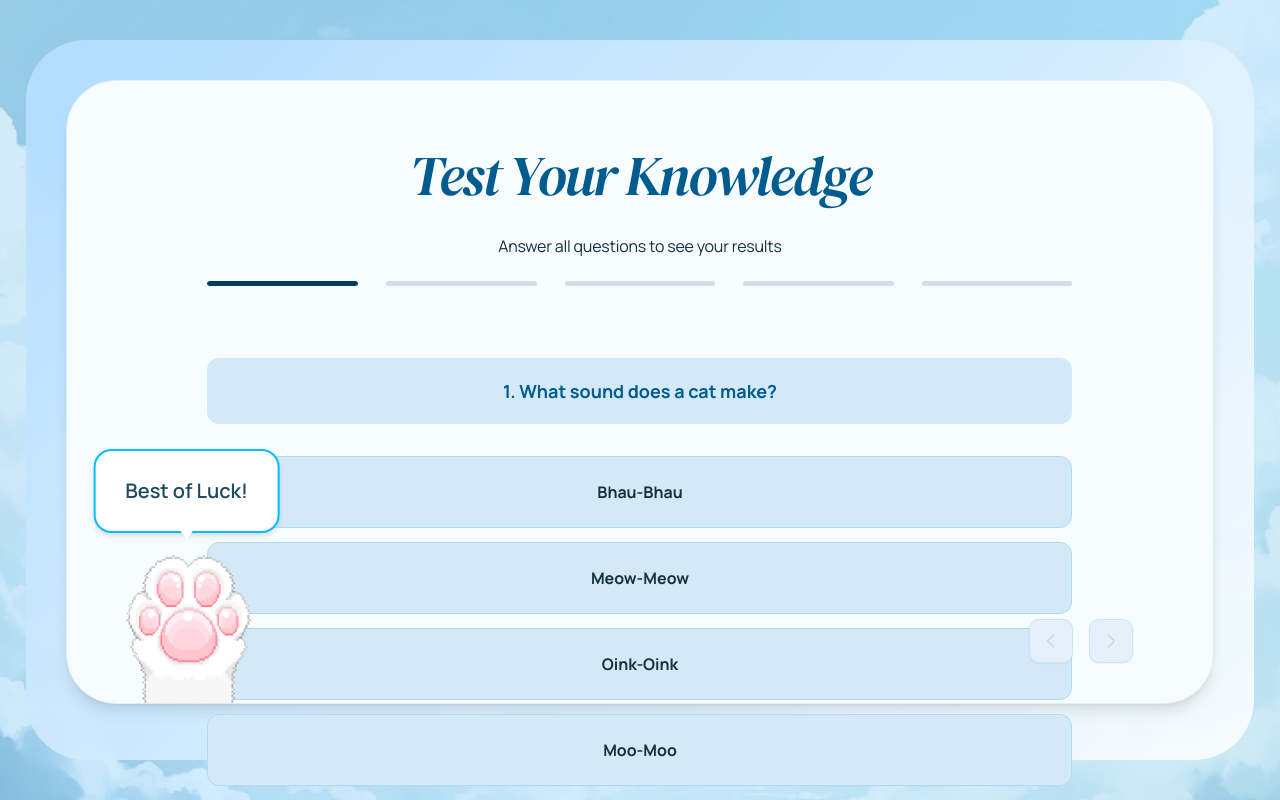
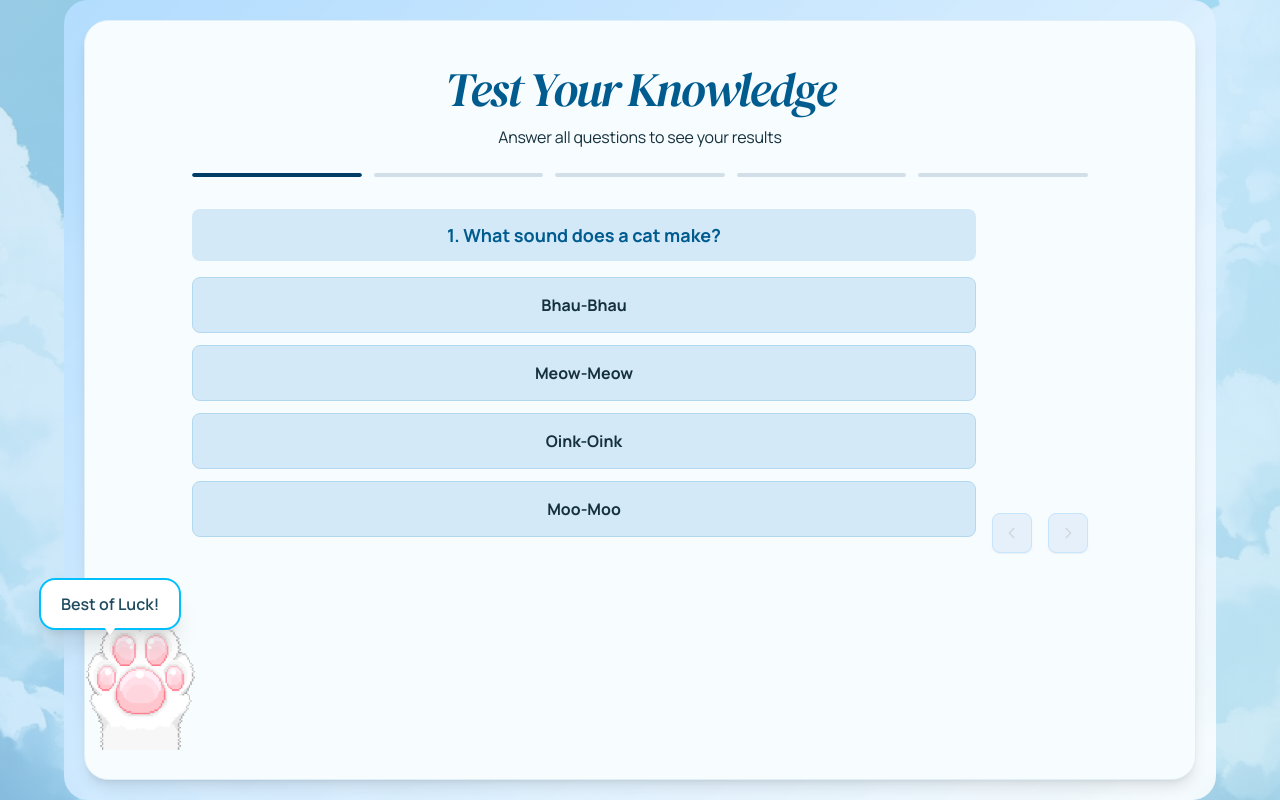
Before and after one commit to Bhubesh04/Wedding-Company, a React (Vite) app: page / in a window 1280 px wide. Built offline with nearby package versions, Linux system fonts and the light colour scheme.

Commit message:
view UI issue is fixed

```diff
--- a/src/components/Layout/PageLayout.tsx
+++ b/src/components/Layout/PageLayout.tsx
@@ -6,12 +6,12 @@ interface PageLayoutProps {
 
 export const PageLayout = ({ children }: PageLayoutProps) => {
   return (
-    <main className="relative w-screen h-screen overflow-hidden flex items-center justify-center">
+    <main className="relative w-full h-screen flex items-center justify-center overflow-hidden">
       <div className="quiz-background" />
       <div className="quiz-gradient-overlay" />
 
       <div
-        className="relative mx-auto w-[96vw] h-[90vh] max-w-[1542px] max-h-[856px] rounded-[60px]"
+        className="relative w-full h-full max-w-6xl rounded-3xl sm:rounded-4xl md:rounded-5xl p-3 sm:p-4 md:p-5 flex flex-col"
         style={{
           background:
             'linear-gradient(135deg, rgba(180, 221, 255, 0.95) 0%, rgba(255, 255, 255, 0.85) 100%)',
@@ -19,7 +19,7 @@ export const PageLayout = ({ children }: PageLayoutProps) => {
         }}
       >
         <div
-          className="absolute top-[40px] left-[40px] right-[40px] bottom-[56px] bg-[#F7FCFF] rounded-[50px] border border-[#E0EEF7] shadow-lg overflow-visible flex flex-col"
+          className="w-full flex-1 bg-[#F7FCFF] rounded-2xl sm:rounded-3xl md:rounded-4xl border border-[#E0EEF7] shadow-lg overflow-hidden flex flex-col p-4 sm:p-5 md:p-6"
         >
           {children}
         </div>
--- a/src/components/decorative/PawBubble.tsx
+++ b/src/components/decorative/PawBubble.tsx
@@ -1,8 +1,15 @@
 export const PawBubble = () => {
   return (
     <div
-      className="absolute pointer-events-none z-20 bottom-0 left-4 md:left-[40px] w-[120px] h-[120px] md:w-[160px] md:h-[160px]"
+      className="fixed pointer-events-none z-50"
+      style={{
+        bottom: '50px',
+        left: '5px',
+        width: '140px',
+        height: '140px',
+      }}
     >
+      {/* LEFT SECTION - PAW GIF AND BUBBLE */}
       <div className="relative w-full h-full">
         <img
           src="/paw.gif"
@@ -11,25 +18,25 @@ export const PawBubble = () => {
         />
       </div>
 
+      {/* BEST OF LUCK BUBBLE - LEFT SIDE - ABOVE ALL CONTENT */}
       <div
-        className="absolute bg-white rounded-[18px] px-[20px] py-[20px] md:px-[30px] md:py-[25px] shadow-md border-[2px] border-[#00BFFF]"
+        className="absolute bg-white rounded-2xl px-4 sm:px-5 py-2 sm:py-3 shadow-xl border-2 border-[#00BFFF]"
         style={{
-          bottom: '100%',
-          left: '50%',
-          marginBottom: '10px',
-          transform: 'translateX(-50%)',
+          bottom: '120px',
+          left: '-30px',
           whiteSpace: 'nowrap',
           textAlign: 'center',
+          zIndex: 100,
         }}
       >
-        <p className="text-[16px] md:text-[20px] font-semibold text-[#1F4B5E] font-manrope">
+        <p className="text-sm sm:text-base font-semibold text-[#1F4B5E] font-manrope">
           Best of Luck!
         </p>
 
         <div
-          className="absolute w-0 h-0 border-l-[7px] border-r-[7px] border-t-[9px] border-l-transparent border-r-transparent border-t-white"
+          className="absolute w-0 h-0 border-l-[6px] border-r-[6px] border-t-[8px] border-l-transparent border-r-transparent border-t-white"
           style={{
-            bottom: '-8px',
+            bottom: '-7px',
             left: '50%',
             transform: 'translateX(-50%)',
           }}
--- a/src/components/quiz/NavigationButtons.tsx
+++ b/src/components/quiz/NavigationButtons.tsx
@@ -14,12 +14,13 @@ export const NavigationButtons = ({
   isLastQuestion,
 }: NavigationButtonsProps) => {
   return (
-    <div className="flex gap-[16px] items-center justify-center">
+    <div className="flex gap-3 sm:gap-4 items-center justify-center">
+      {/* LEFT CONTROL - PREVIOUS BUTTON */}
       <button
         type="button"
         onClick={onPrevious}
         disabled={!canGoPrevious}
-        className={`w-[44px] h-[44px] rounded-[10px] flex items-center justify-center transition-all duration-200 focus:outline-none border shadow-sm ${
+        className={`w-9 sm:w-10 h-9 sm:h-10 rounded-lg flex items-center justify-center transition-all duration-200 focus:outline-none border shadow-sm ${
           canGoPrevious
             ? 'bg-[#E5F0FA] text-[#2C3E50] border-[#C6E5FF] hover:bg-[#D4E8FF]'
             : 'bg-[#E5F0FA] text-gray-300 cursor-not-allowed border-[#C6E5FF]'
@@ -28,7 +29,7 @@ export const NavigationButtons = ({
       >
         <svg
           xmlns="http://www.w3.org/2000/svg"
-          className="h-5 w-5"
+          className="h-4 w-4"
           fill="none"
           viewBox="0 0 24 24"
           stroke="currentColor"
@@ -42,11 +43,12 @@ export const NavigationButtons = ({
         </svg>
       </button>
 
+      {/* RIGHT CONTROL - NEXT BUTTON */}
       <button
         type="button"
         onClick={onNext}
         disabled={!canGoNext}
-        className={`w-[44px] h-[44px] rounded-[10px] flex items-center justify-center transition-all duration-200 focus:outline-none border shadow-sm ${
+        className={`w-9 sm:w-10 h-9 sm:h-10 rounded-lg flex items-center justify-center transition-all duration-200 focus:outline-none border shadow-sm ${
           canGoNext
             ? 'bg-[#5BA3E5] hover:bg-[#4A90D9] text-white border-[#4A90D9] hover:shadow-md'
             : 'bg-[#E5F0FA] text-gray-300 cursor-not-allowed border-[#C6E5FF]'
@@ -55,7 +57,7 @@ export const NavigationButtons = ({
       >
         <svg
           xmlns="http://www.w3.org/2000/svg"
-          className="h-5 w-5"
+          className="h-4 w-4"
           fill="none"
           viewBox="0 0 24 24"
           stroke="currentColor"
--- a/src/components/quiz/OptionButton.tsx
+++ b/src/components/quiz/OptionButton.tsx
@@ -15,9 +15,9 @@ export const OptionButton = ({ option, isSelected, onSelect }: OptionButtonProps
       whileHover={{ scale: 1.02 }}
       whileTap={{ scale: 0.98 }}
       className={`
-        w-full h-[72px] rounded-[12px] border border-[1.5px]
-        py-5 px-6
-        text-center text-[16px] font-bold
+        w-full h-auto min-h-11 sm:min-h-12 md:min-h-14 rounded-lg border border-[1.5px]
+        py-2 sm:py-3 px-3 sm:px-4 md:px-5
+        text-center text-xs sm:text-sm md:text-base font-bold
         transition-all duration-200
         flex items-center justify-center
         focus:outline-none focus:ring-2 focus:ring-[#15313D] focus:ring-offset-2
--- a/src/components/quiz/ProgressBar.tsx
+++ b/src/components/quiz/ProgressBar.tsx
@@ -9,11 +9,11 @@ export const ProgressBar = ({ currentIndex, totalQuestions }: ProgressBarProps)
   const segments = Array.from({ length: totalQuestions }, (_, i) => i);
 
   return (
-    <div className="w-full flex gap-[28px] mb-12">
+    <div className="w-full flex gap-2 sm:gap-3 mb-4 sm:mb-5">
       {segments.map((index) => (
         <div
           key={index}
-          className="flex-1 h-[5px] bg-[#D3DFE8] rounded-full overflow-hidden relative"
+          className="flex-1 h-1 sm:h-[4px] bg-[#D3DFE8] rounded-full overflow-hidden relative"
         >
           {index === currentIndex && (
             <motion.div
--- a/src/components/quiz/QuestionCard.tsx
+++ b/src/components/quiz/QuestionCard.tsx
@@ -13,20 +13,20 @@ export const QuestionCard = ({
   onSelectOption,
 }: QuestionCardProps) => {
   return (
-    <div className="flex flex-col items-center w-full mb-10">
+    <div className="flex flex-col items-center w-full mb-3 sm:mb-4">
       <div
         id={`question-${question.id}`}
-        className="w-full mb-8 bg-[#D3E9F7] rounded-[12px] py-5 px-10 text-center"
+        className="w-full mb-3 sm:mb-4 bg-[#D3E9F7] rounded-lg py-3 px-4 sm:px-5 text-center"
         role="heading"
         aria-level={2}
       >
-        <h2 className="font-manrope text-[18px] font-bold leading-[26px] text-[#005B8F]">
+        <h2 className="font-manrope text-sm sm:text-base md:text-lg font-bold leading-tight sm:leading-normal text-[#005B8F]">
           {question.text}
         </h2>
       </div>
 
       <div
-        className="flex flex-col gap-[14px] w-full"
+        className="flex flex-col gap-2 sm:gap-3 w-full"
         role="radiogroup"
         aria-labelledby={`question-${question.id}`}
       >
--- a/src/components/quiz/QuizPage.tsx
+++ b/src/components/quiz/QuizPage.tsx
@@ -58,12 +58,12 @@ export const QuizPage = ({ onComplete }: QuizPageProps) => {
       animate={{ opacity: 1, y: 0 }}
       exit={{ opacity: 0, y: -20 }}
       transition={{ duration: 0.3 }}
-      className="relative w-full h-full flex flex-col px-4 md:px-[80px]"
+      className="relative w-full h-full flex flex-col items-center justify-between px-4 sm:px-6 md:px-8 py-4 sm:py-5"
     >
-      <div className="flex flex-col items-center w-full flex-1 pt-[60px] gap-6 pb-[100px]">
+      <div className="flex flex-col items-center w-full max-w-4xl gap-2 sm:gap-3">
         <header className="text-center w-full">
           <h1
-            className="font-serif-display font-normal italic text-[56px] text-[#005B8F] text-center leading-tight"
+            className="font-serif-display font-normal italic text-2xl sm:text-3xl md:text-4xl lg:text-5xl text-[#005B8F] text-center leading-tight"
             style={{ letterSpacing: '-2px' }}
           >
             Test Your Knowledge
@@ -72,30 +72,30 @@ export const QuizPage = ({ onComplete }: QuizPageProps) => {
 
         <div className="text-center w-full">
           <p
-            className="font-manrope font-normal text-[16px] leading-[22px] text-[#15313D] text-center"
+            className="font-manrope font-normal text-xs sm:text-sm md:text-base leading-snug text-[#15313D] text-center"
             style={{ letterSpacing: '-0.2px' }}
           >
             Answer all questions to see your results
           </p>
         </div>
 
-        <div className="w-full max-w-[897px] px-4">
+        <div className="w-full mt-2 sm:mt-3">
           <ProgressBar
             currentIndex={currentQuestionIndex}
             totalQuestions={quizQuestions.length}
           />
         </div>
 
-        <div className="w-full max-w-[897px] px-4">
+        <div className="w-full flex items-end justify-between gap-3 sm:gap-4">
+          <div className="flex-1">
             <QuestionCard
               question={currentQuestion}
               selectedOptionId={selectedOptionId}
               onSelectOption={handleSelectOption}
             />
           </div>
-      </div>
 
-      <div className="absolute bottom-[40px] right-4 md:right-[80px] flex gap-[16px]">
+          <div className="flex-shrink-0">
             <NavigationButtons
               onPrevious={handlePrevious}
               onNext={handleNext}
@@ -104,6 +104,8 @@ export const QuizPage = ({ onComplete }: QuizPageProps) => {
               isLastQuestion={isLastQuestion}
             />
           </div>
+        </div>
+      </div>
 
       {currentQuestionIndex === 0 && <PawBubble />}
     </motion.div>
--- a/src/index.css
+++ b/src/index.css
@@ -2,30 +2,44 @@
 @tailwind components;
 @tailwind utilities;
 
+html {
+  margin: 0;
+  padding: 0;
+}
+
 body {
   margin: 0;
+  padding: 0;
   font-family: 'Manrope', sans-serif;
   -webkit-font-smoothing: antialiased;
   -moz-osx-font-smoothing: grayscale;
-  overflow: hidden;
+  overflow-x: hidden;
 }
 
 #root {
-  width: 100vw;
+  width: 100%;
   height: 100vh;
   position: relative;
+  display: flex;
+  align-items: center;
+  justify-content: center;
+  padding: 10px;
+  box-sizing: border-box;
   overflow: hidden;
 }
 
 .quiz-background {
-  position: absolute;
-  inset: 0;
+  position: fixed;
+  top: 0;
+  left: 0;
+  width: 100%;
+  height: 100%;
   background-image: url('/cloud.png');
   background-size: cover;
   background-position: center;
   background-repeat: no-repeat;
   background-attachment: fixed;
-  z-index: -1;
+  z-index: -2;
 }
 
 .quiz-background::after {
@@ -37,8 +51,11 @@ body {
 }
 
 .quiz-gradient-overlay {
-  position: absolute;
-  inset: 0;
+  position: fixed;
+  top: 0;
+  left: 0;
+  width: 100%;
+  height: 100%;
   background: linear-gradient(
     135deg,
     rgba(173, 216, 230, 0.3) 0%,
@@ -46,6 +63,7 @@ body {
     rgba(176, 224, 230, 0.3) 100%
   );
   pointer-events: none;
+  z-index: -1;
 }
 
 .main-card-gradient {
```
Also changed, not shown: src/components/results/ResultPage.tsx (+6 -6 lines). Lines whose indentation alone changed are shown as unchanged.
